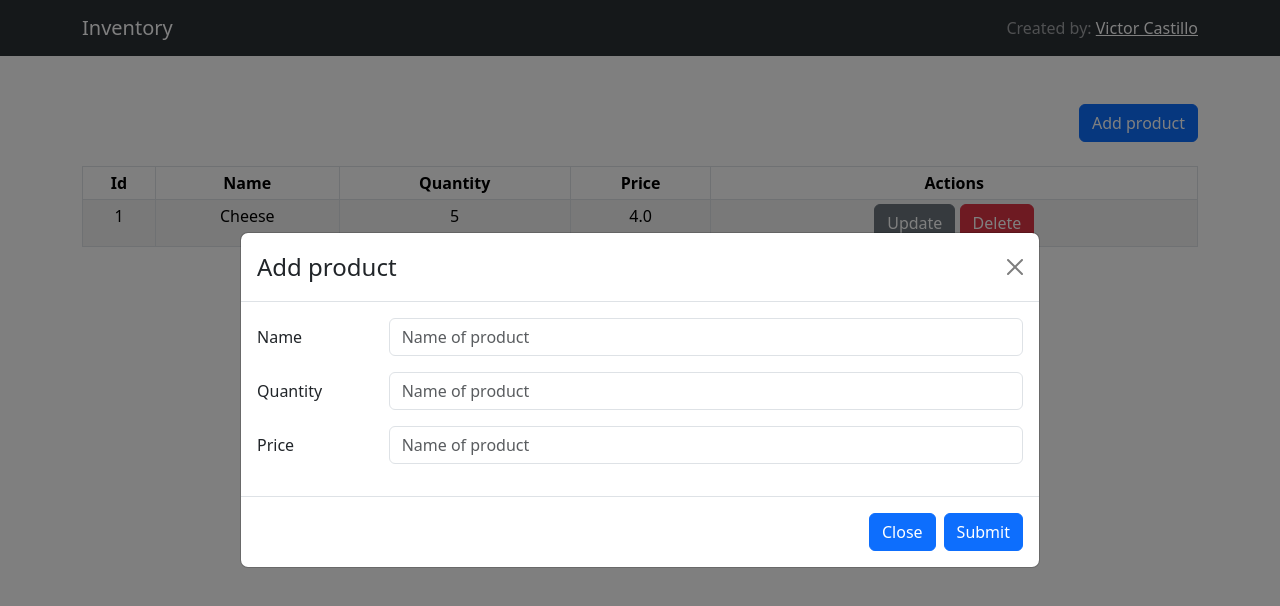
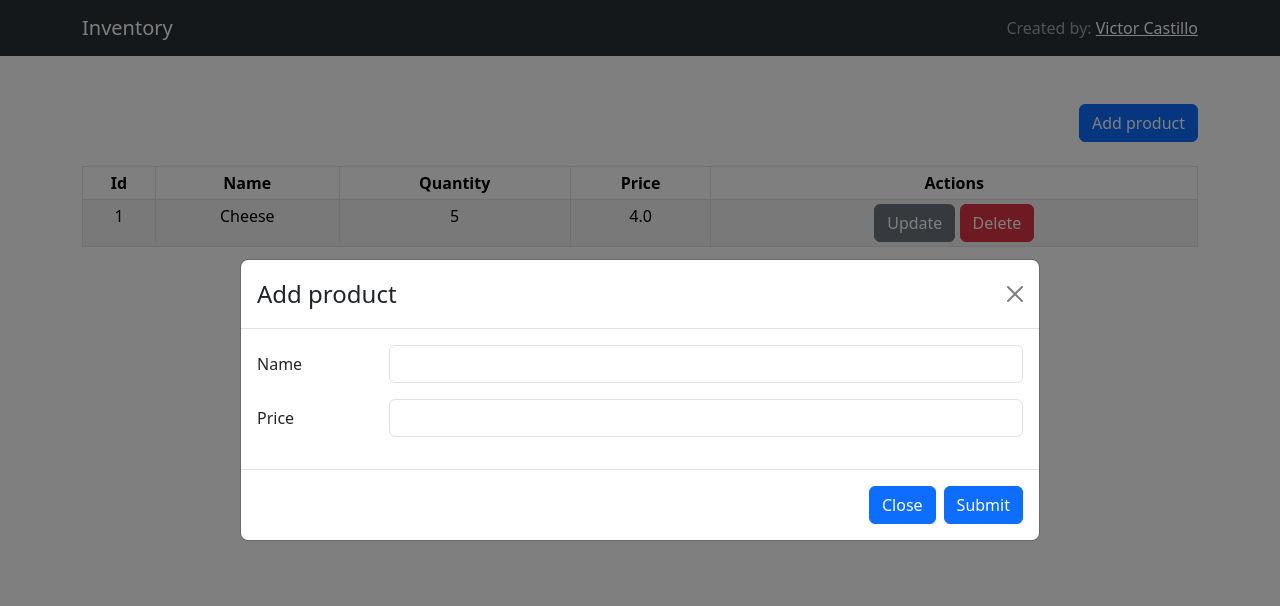
Before and after one commit to victorcastillo97/victordev.yt, a React (Create React App) app in the folder app_react/: page / in a window 1280 px wide. Both pictures are taken after a click on the button "Add product". Shown: the top 606 px of the page. Built offline with nearby package versions, Linux system fonts and the light colour scheme.

Commit message:
config.modal.form

```diff
--- a/app_react/src/components/ActionBar.js
+++ b/app_react/src/components/ActionBar.js
@@ -2,11 +2,11 @@ import React from "react";
 import {Button, Container} from 'react-bootstrap';
 
 export default function ActionBar(props){
-    const {openModalAddProduct} = props
+    const {openModalForm} = props
     return(
         <Container className="d-flex mt-5">
             <div className="ms-auto">
-                <Button variant="primary" onClick={openModalAddProduct}>Add product</Button>
+                <Button variant="primary" onClick={openModalForm}>Add product</Button>
             </div>
         </Container>
     );
--- a/app_react/src/components/ModalForm.js
+++ b/app_react/src/components/ModalForm.js
@@ -1,14 +1,29 @@
-import React from "react";
+import React, { useState } from "react";
 import {Button,Modal} from 'react-bootstrap';
 import Col from 'react-bootstrap/Col';
 import Form from 'react-bootstrap/Form';
 import Row from 'react-bootstrap/Row';
+
 export default function ModalForm(props) {
-    console.log(props)
+  const {show, onHide, onSubmit} = props;
+  const [newProduct, setNewProduct] = useState({name: "", price: ""});
+
+  const handleFormChange = (e) => {
+    setNewProduct({...newProduct, [e.target.name]: e.target.value});
+  };
+
+  const handleFormSubmit = () => {
+    if(newProduct.name && newProduct.price){
+      console.log(newProduct)
+      onSubmit();
+      onHide();
+    }
+  };
+
   return (
         <Modal
-        show={props.show}
-        onHide={props.onHide}
+        show={show}
+        onHide={onHide}
         size="lg"
         aria-labelledby="contained-modal-title-vcenter"
         centered
@@ -18,34 +33,31 @@ export default function ModalForm(props) {
             Add product
           </Modal.Title>
         </Modal.Header>
+        <Modal.Body>
           <Form>
-            <Modal.Body>
-                <Form.Group as={Row} className="mb-3" controlId="formHorizontalEmail">
+            <Form.Group as={Row} className="mb-3">
                 <Form.Label column sm={2}> Name </Form.Label>
                 <Col sm={10}>
-                        <Form.Control type="text" placeholder="Name of product" />
+                    <Form.Control type="text" name="name"
+                    value={newProduct.name} onChange={handleFormChange}/>
                 </Col>
             </Form.Group>
 
-                <Form.Group as={Row} className="mb-3" controlId="formHorizontalEmail">
-                    <Form.Label column sm={2}> Quantity </Form.Label>
+            <Form.Group as={Row} className="mb-3">
+                <Form.Label column sm={2}> Price </Form.Label>
                 <Col sm={10}>
-                        <Form.Control type="number" placeholder="Name of product" />
+                    <Form.Control type="number" name="price"
+                    value={newProduct.price} onChange={handleFormChange}/>
                 </Col>
             </Form.Group>
+          </Form>
+        </Modal.Body>
 
-                <Form.Group as={Row} className="mb-3" controlId="formHorizontalEmail">
-                    <Form.Label column sm={2}> Price </Form.Label>
-                    <Col sm={10}>
-                        <Form.Control type="number" placeholder="Name of product" />
-                    </Col>
-                </Form.Group>
-                </Modal.Body>
         <Modal.Footer>
-                    <Button onClick={props.onHide}>Close</Button>
-                    <Button type="submit">Submit</Button>
+          <Button onClick={onHide}>Close</Button>
+          <Button variant="primary" onClick={handleFormSubmit}>Submit</Button>
         </Modal.Footer>
-        </Form>
+
       </Modal>
     );
   }
--- a/app_react/src/pages/Main.js
+++ b/app_react/src/pages/Main.js
@@ -10,14 +10,23 @@ export default function Main(){
     const [showModalAddProduct, setShowModalAddProduct] = useState(false);
     const [showModalUpdateProduct, setShowModalUpdateProduct] = useState(false);
 
+    const [showModalForm, setShowModalForm] = useState(false);
+    const [products, setProducts] = useState([]);
+
+    const addProdut = (product) =>{
+        setProducts([...products, product]);
+    };
+
     return(
         <>
             <Header/>
-            <ActionBar openModalAddProduct={()=>setShowModalAddProduct(true)}/>
+            <ActionBar openModalForm={()=>setShowModalForm(true)}/>
             <ProductTable openModalUpdateProduct={()=>setShowModalUpdateProduct(true)} openModalDelete={() => setShowModalDelete(true)}/>
             <ModalConfirmation show={showModalDelete} onHide={() => setShowModalDelete(false)}/>
-            <ModalForm show={showModalAddProduct} onHide={() => setShowModalAddProduct(false)}/>
-            <ModalForm show={showModalUpdateProduct} onHide={() => setShowModalUpdateProduct(false)}/>
+            <ModalForm show={showModalForm} onHide={() => setShowModalForm(false)} onSubmit={addProdut}/>
         </>
     )
+
+    //<ModalForm show={showModalAddProduct} onHide={() => setShowModalAddProduct(false)}/>
+    //<ModalForm show={showModalUpdateProduct} onHide={() => setShowModalUpdateProduct(false)}/>
 }
```
Lines whose indentation alone changed are shown as unchanged.
